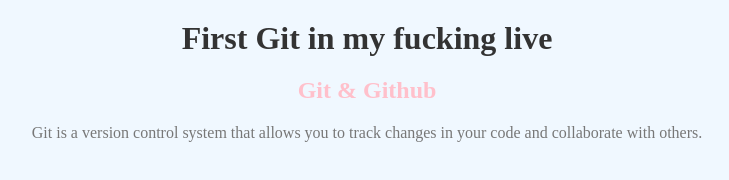
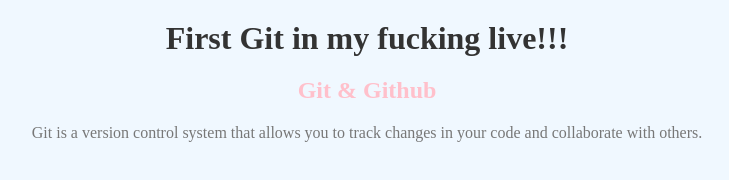
Before and after one commit to roberthernandezmarketing/amazin_code, a plain HTML site: page index.html in a window 1280 px wide. Shown: the whole page, without its empty margins (273-1002 px from the left). Drawn offline with Linux system fonts and the light colour scheme.

Commit message:
Commint witout Add

```diff
--- a/index.html
+++ b/index.html
@@ -9,7 +9,7 @@
 </head>
 <body>
 
-  <h1>First Git in my fucking live</h1>
+  <h1>First Git in my fucking live!!!</h1>
   <h2>Git & Github</h2>
   <p>Git is a version control system that allows you to track changes in your code and collaborate with others.</p>
 
```
